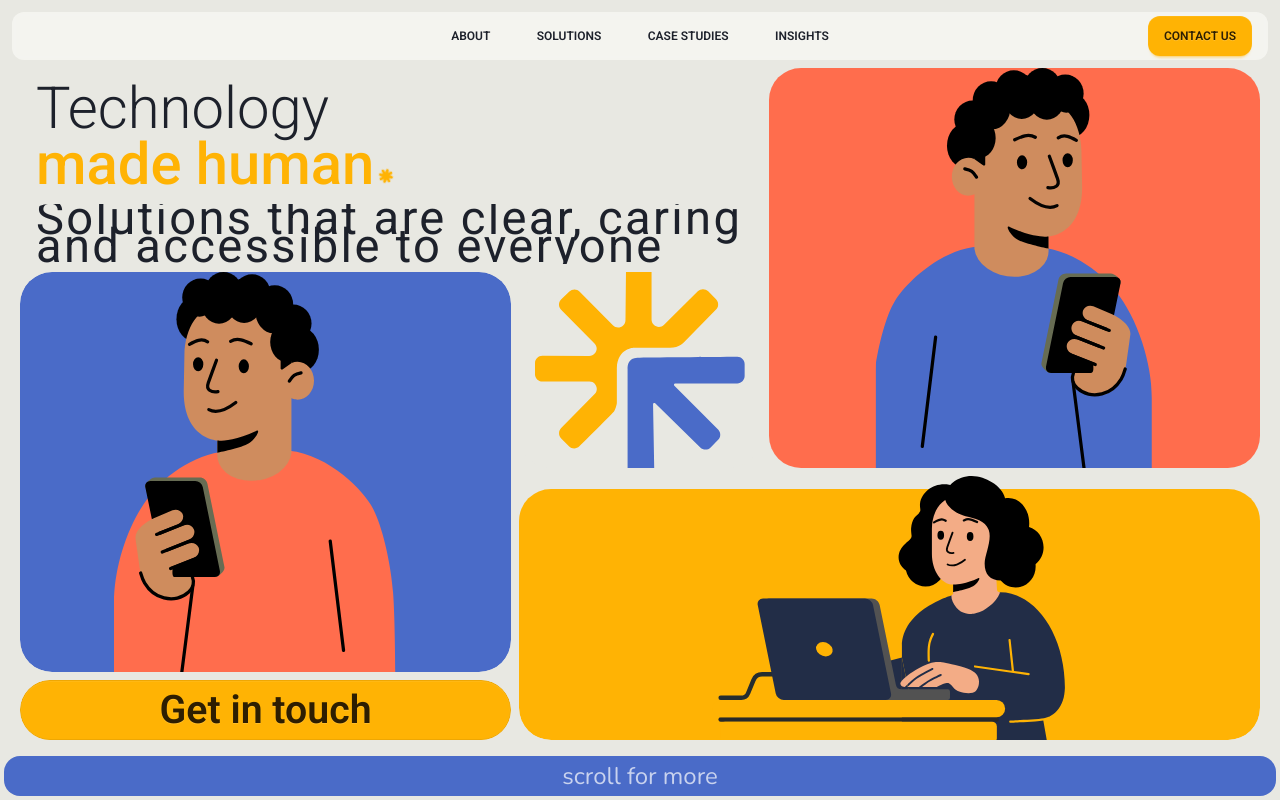
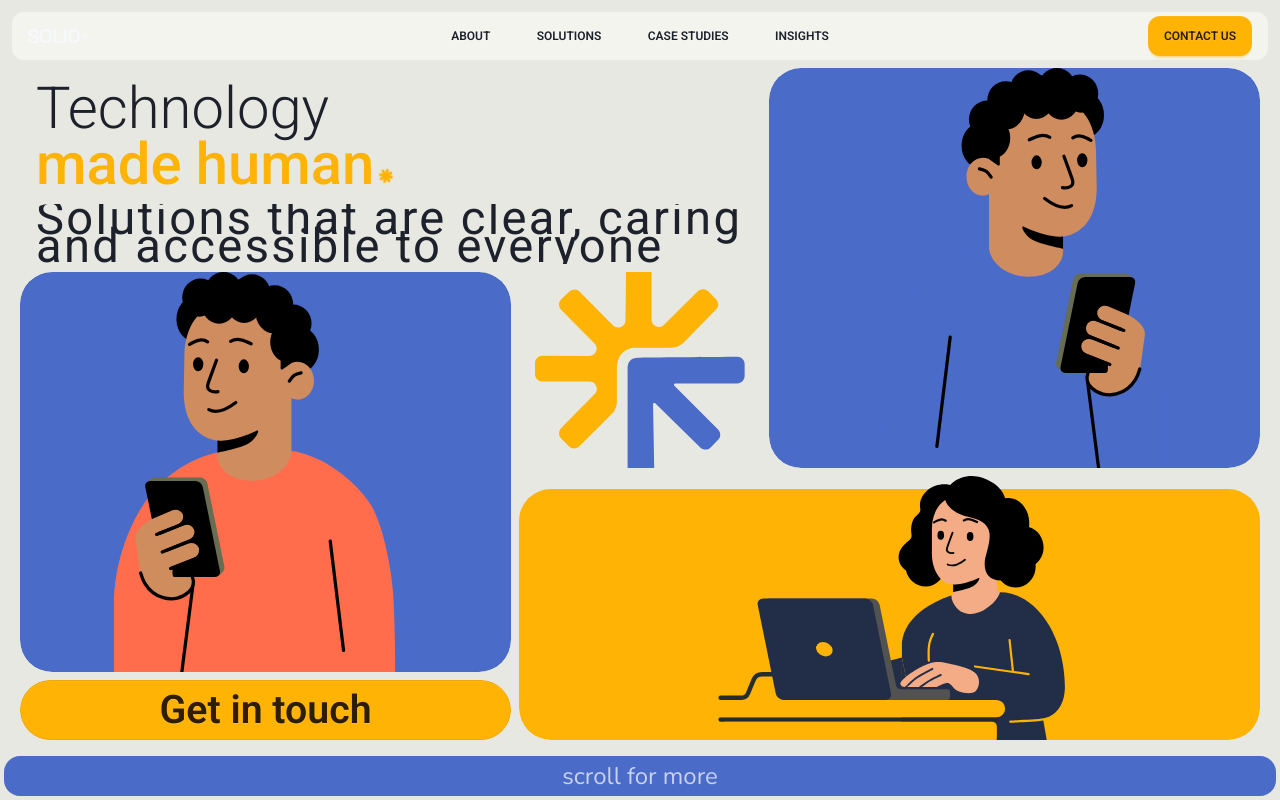
Before and after one commit to raphasouthall/website, a SvelteKit app in the folder it-website/: page / in a window 1280 px wide. Built offline with nearby package versions, Linux system fonts and the light colour scheme.

Commit message:
feat: Update logo component and adjust layout for illustrations

```diff
--- a/it-website/src/lib/Illustration.svelte
+++ b/it-website/src/lib/Illustration.svelte
@@ -1,7 +1,7 @@
-<div class="absolute inset-0 flex items-center justify-center">
+<div class="absolute inset-0 flex items-end justify-center">
 	<svg
 		class="h-full w-auto shrink-0 scale-x-[-1]"
-		viewBox="0 0 200 290"
+		viewBox="0 0 220 290"
 		preserveAspectRatio="xMidYMax meet"
 		version="1.1"
 		id="svg1"
--- /dev/null
+++ b/it-website/src/lib/solidplus.svelte
@@ -0,0 +1,26 @@
+<a href="/" aria-label="logo" class="flex select-none items-center justify-center gap-2 w-15">
+	<svg xmlns="http://www.w3.org/2000/svg" viewBox="0 0 904.1 215.39" class="fill-primary-content">
+		<g id="Camada_1-2" data-name="Camada 1">
+			<path
+				d="M858.15,149.42c-2.68,0-4.74-.76-6.2-2.28-1.46-1.52-2.19-3.62-2.19-6.29l5.92-33.08-35.28,3.17c-2.55,0-4.56-.7-6.02-2.1-1.46-1.4-2.19-3.37-2.19-5.93s.73-4.53,2.19-5.93c1.46-1.4,3.46-2.1,6.02-2.1l34.12,3.86-4.76-32.86c0-2.67.73-4.74,2.19-6.2,1.46-1.46,3.59-2.19,6.38-2.19s4.71.73,6.11,2.19c1.4,1.46,2.1,3.53,2.1,6.2l-2.63,32.27,32-3.27c2.67,0,4.71.7,6.11,2.1,1.4,1.4,2.1,3.37,2.1,5.93s-.7,4.53-2.1,5.93-3.44,2.1-6.11,2.1l-31.6-3.1,2.24,33.01c0,2.68-.7,4.77-2.1,6.29-1.4,1.52-3.5,2.28-6.29,2.28Z"
+			/>
+			<g>
+				<path
+					d="M126.1,158.52c0-9.22-3.41-16.32-10.24-21.31-6.82-4.99-19.14-10.03-36.93-15.12-17.8-5.09-31.95-10.75-42.47-16.99-20.12-12-30.18-27.64-30.18-46.94,0-16.89,7.25-30.81,21.76-41.75C42.55,5.47,61.39,0,84.54,0c15.37,0,29.07,2.69,41.1,8.06,12.03,5.38,21.48,13.03,28.36,22.96,5.1,7.37,8.31,15.33,9.62,23.88.75,4.83-3.25,9.17-8.4,9.17h-21.29c-4.19,0-7.73-2.91-8.36-6.84-1.24-7.74-4.68-14.02-10.32-18.86-7.23-6.19-17.57-9.29-31.02-9.29-12.54,0-22.27,2.55-29.2,7.63-6.93,5.09-10.39,12.19-10.39,21.31,0,7.68,3.74,14.09,11.22,19.22,7.48,5.14,19.82,10.13,37.01,14.97,17.19,4.85,30.99,10.37,41.4,16.56,10.41,6.19,18.05,13.3,22.9,21.31,4.85,8.02,7.28,17.4,7.28,28.15,0,17.47-7.05,31.36-21.16,41.68-14.1,10.32-33.24,15.48-57.41,15.48-15.98,0-30.66-2.81-44.06-8.42-13.4-5.62-23.81-13.37-31.24-23.25-5.68-7.55-9.19-16.06-10.53-25.52-.68-4.79,3.32-9.03,8.41-9.03h21.48c4.16,0,7.76,2.86,8.35,6.77,1.32,8.69,5.3,15.64,11.95,20.88,8.29,6.53,20.17,9.79,35.64,9.79,13.35,0,23.38-2.57,30.11-7.7,6.72-5.13,10.09-11.93,10.09-20.37Z"
+				/>
+				<path
+					d="M361.02,113.17c0,20.54-3.74,38.56-11.22,54.06-7.48,15.5-18.18,27.41-32.08,35.71-13.9,8.3-29.9,12.46-48,12.46s-33.85-4.15-47.85-12.46c-14.01-8.3-24.82-20.13-32.46-35.49-7.64-15.36-11.5-33.07-11.6-53.13v-11.81c0-20.45,3.82-38.49,11.45-54.14,7.63-15.64,18.4-27.62,32.3-35.92,13.9-8.3,29.85-12.45,47.85-12.45s33.95,4.1,47.85,12.31c13.9,8.21,24.65,20.01,32.23,35.42s11.42,33.33,11.53,53.78v11.66ZM322.65,102.22c0-23.23-4.63-41.03-13.88-53.42-9.25-12.38-22.37-18.57-39.36-18.57s-29.55,6.17-38.9,18.5c-9.35,12.33-14.13,29.78-14.33,52.34v12.09c0,23.04,4.73,40.84,14.18,53.42,9.45,12.58,22.57,18.86,39.36,18.86s30.05-6.14,39.21-18.43c9.15-12.29,13.73-30.24,13.73-53.85v-10.94Z"
+				/>
+				<path
+					d="M432.72,183.43h83.32c4.68,0,8.47,3.6,8.47,8.04v13.01c0,4.44-3.79,8.04-8.47,8.04h-121.69c-4.68,0-8.47-3.6-8.47-8.04V10.92c0-4.44,3.79-8.04,8.47-8.04h21.44c4.68,0,8.47,3.6,8.47,8.04v164.48c0,4.44,3.79,8.04,8.47,8.04Z"
+				/>
+				<path
+					d="M572.6,212.51h-21.29c-4.68,0-8.47-3.6-8.47-8.04V10.92c0-4.44,3.79-8.04,8.47-8.04h21.29c4.68,0,8.47,3.6,8.47,8.04v193.56c0,4.44-3.79,8.04-8.47,8.04Z"
+				/>
+				<path
+					d="M614.88,204.48V10.92c0-4.44,3.79-8.04,8.47-8.04h56.75c19.51,0,36.83,4.13,51.95,12.38,15.11,8.26,26.82,19.97,35.11,35.13,8.29,15.17,12.44,32.54,12.44,52.12v10.51c0,19.87-4.17,37.34-12.51,52.41-8.34,15.07-20.22,26.69-35.64,34.84-15.42,8.16-33.09,12.24-53.01,12.24h-55.08c-4.68,0-8.47-3.6-8.47-8.04ZM653.25,40.29v135.1c0,4.44,3.79,8.04,8.47,8.04h16.56c20.12,0,35.57-5.97,46.33-17.92,10.77-11.95,16.25-29.11,16.46-51.47v-11.66c0-22.75-5.21-40.12-15.62-52.12-10.42-12-25.53-18-45.35-18h-18.38c-4.68,0-8.47,3.6-8.47,8.04Z"
+				/>
+			</g>
+		</g>
+	</svg>
+</a>
--- a/it-website/src/routes/+layout.svelte
+++ b/it-website/src/routes/+layout.svelte
@@ -2,7 +2,7 @@
 	import '../app.css';
 	import { IconMenu3, IconMinus, IconCircleCaretRight } from '@tabler/icons-svelte';
 	import ThemeDropdown from '../lib/ThemeDropdown.svelte';
-	import Logo from '$lib/Logo.svelte';
+	import Logo from '$lib/solidplus.svelte';
 
 	let sidebarOpen = false;
 </script>
--- a/it-website/src/routes/+page.svelte
+++ b/it-website/src/routes/+page.svelte
@@ -78,11 +78,9 @@
 			</div>
 
 			<div
-				class="col-span-2 row-span-6 col-start-4 row-start-1 rounded-2xl overflow-hidden relative"
+				class="col-span-2 row-span-6 col-start-4 row-start-1 rounded-4xl overflow-hidden relative"
 			>
-				<div
-					class="absolute bottom-0 left-0 right-0 h-[100%] w-full bg-secondary rounded-4xl"
-				></div>
+				<div class="absolute bottom-0 left-0 right-0 h-[100%] w-full bg-primary rounded-4xl"></div>
 				<Illustration />
 			</div>
 
```
Also changed, not shown: it-website/src/lib/solid+.svg (added).
